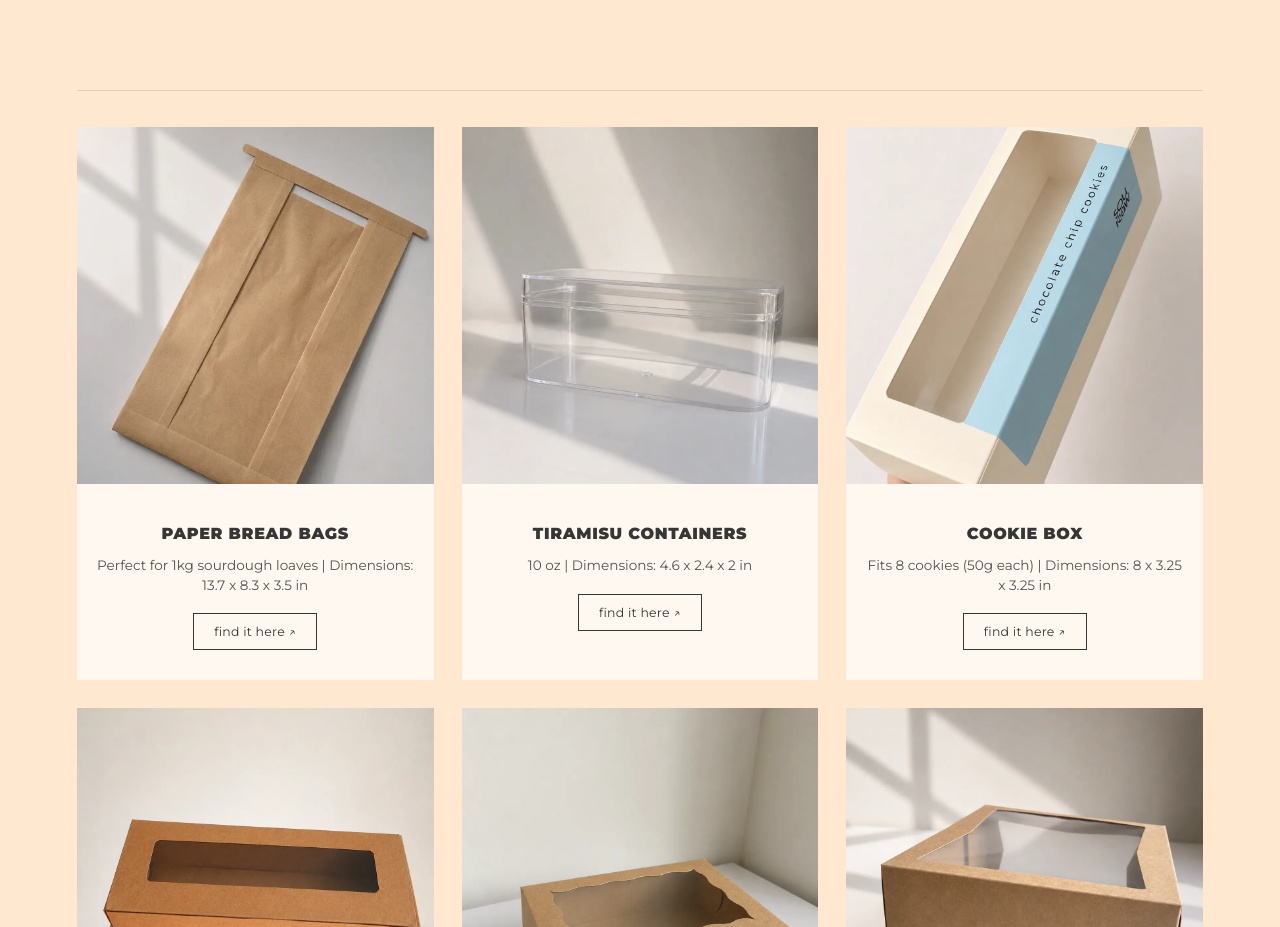
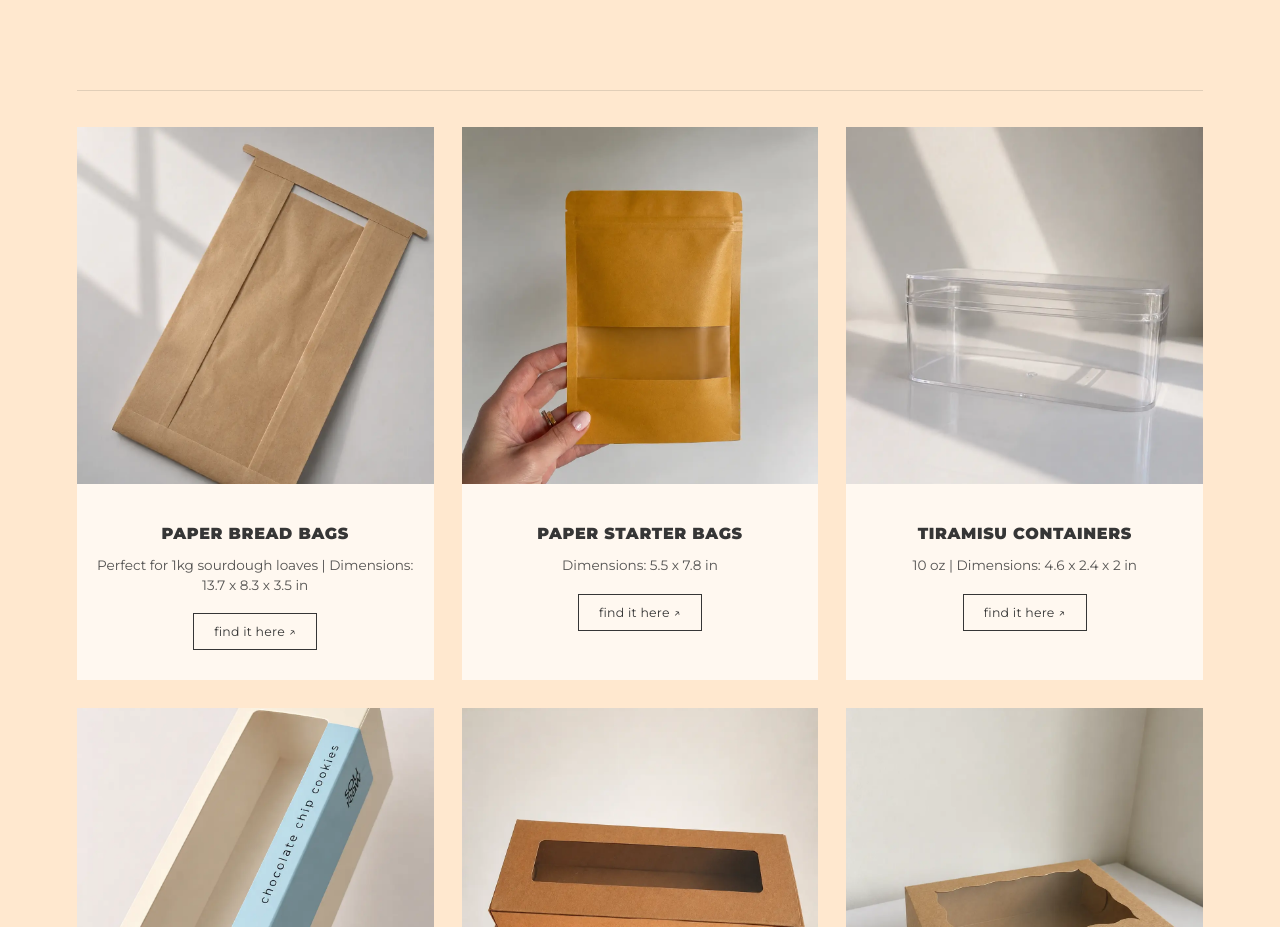
Before and after one commit to CarolinaVitale/souraw, a React (Create React App) app: page /souraw-finds in a window 1280 px wide. Shown: the part 2800-3727 px from the top of the page. Built offline with nearby package versions, Linux system fonts and the light colour scheme; no server answers.

Commit message:
snickerdoodles

```diff
--- a/src/data/sourawFinds.js
+++ b/src/data/sourawFinds.js
@@ -6,6 +6,14 @@ export const sourawFind = [
         description: "Perfect for 1kg sourdough loaves | Dimensions: 13.7 x 8.3 x 3.5 in",
         image: require("../assets/amazon/bread-bag.webp"),
         link: "https://amzn.to/4vjMKsi",
+    },
+        {
+        id: "starter-bag",
+        category: "Packaging",
+        name: "Paper Starter Bags",
+        description: "Dimensions: 5.5 x 7.8 in",
+        image: require("../assets/amazon/paper-bag-starter.webp"),
+        link: "https://amzn.to/4uYy0z9",
     },
     {
         id: "pink-label",
```
Also changed, not shown: src/assets/amazon/paper-bag-starter.webp (added).
